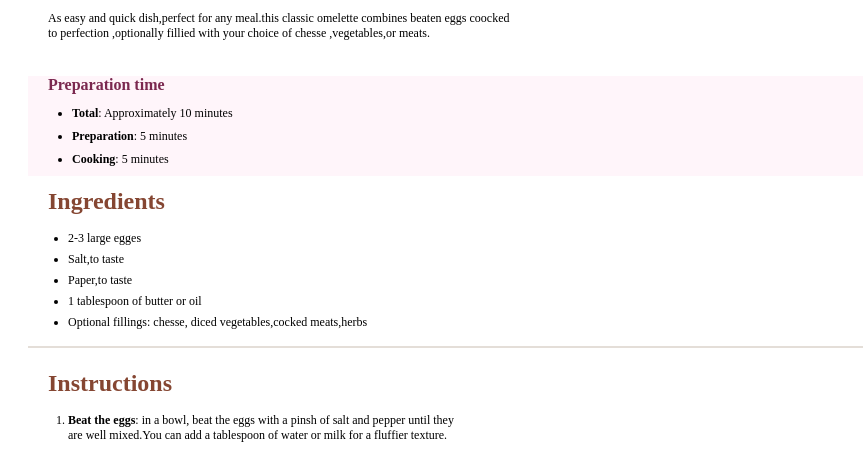
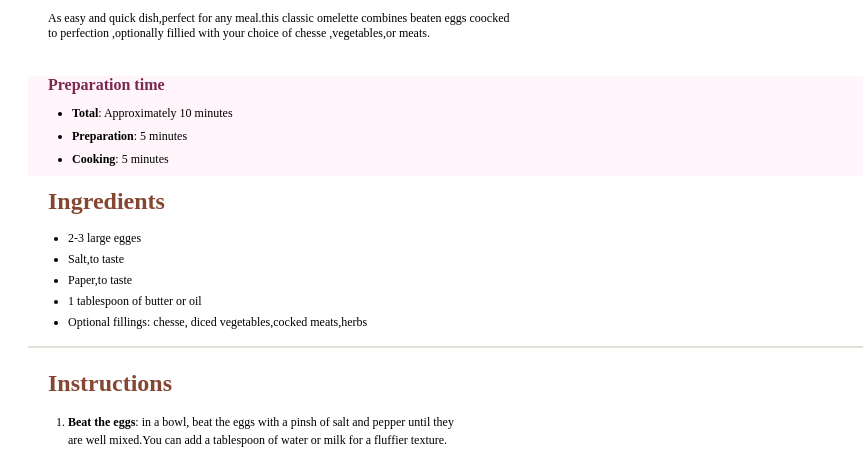
Before and after one commit to ginhxh/recpies, a plain HTML site: page index.html in a window 1280 px wide. Shown: the part 441-890 px from the top of the page, without its empty margins (0-863 px from the left). Drawn offline with Linux system fonts and the light colour scheme.

Commit message:
Update style.css

```diff
--- a/style.css
+++ b/style.css
@@ -74,7 +74,7 @@ hr {
 .ol li {
   font-size: 12px;
   margin-bottom: 6px;
-  width: 400px;
+  width: 400px; line-height: 1.5;
 }
 span {
   font-weight: 900;
```
